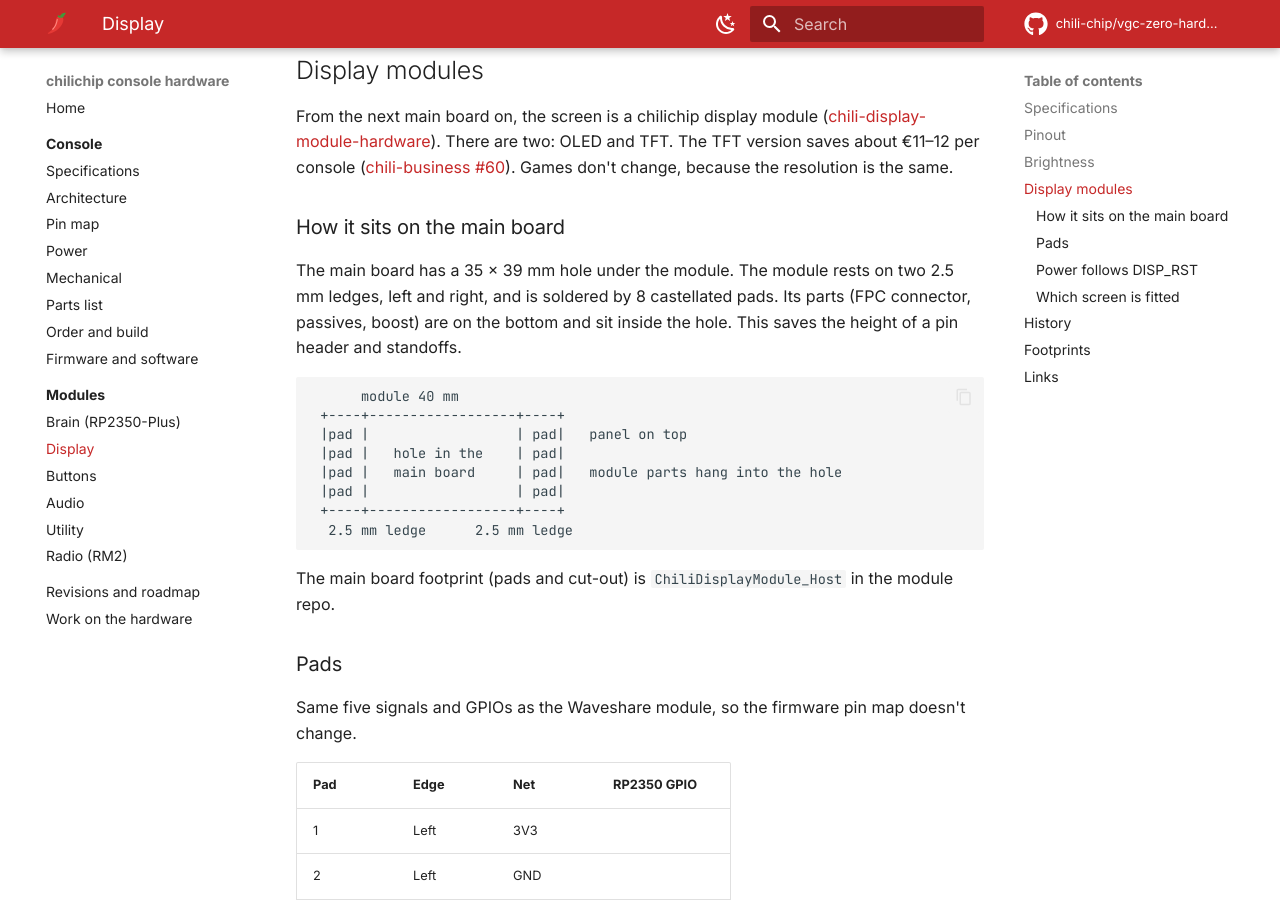
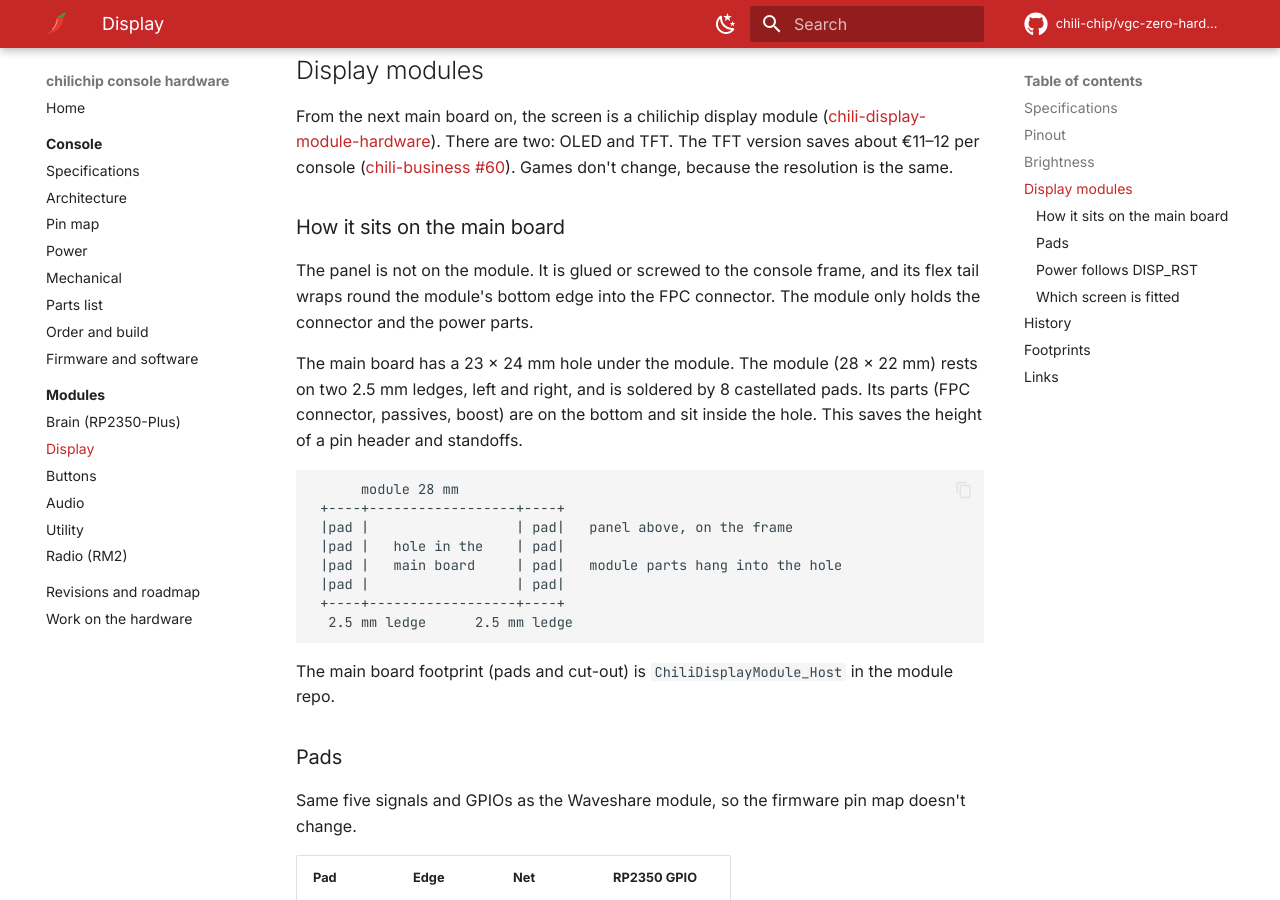
Before and after one commit to chili-chip/vgc-zero-hardware, an MkDocs documentation site: the page built from docs/modules/display.md, in a window 1280 px wide and 900 px high, scrolled down 2100 px. Built offline with MkDocs 1.6.1 and Material for MkDocs 9.7.7, drawn with Linux system fonts in a browser that asks for light colours; comment, search, counter and statistics services are not loaded; some of the changed text lies outside the part shown.

Commit message:
Docs: 28 x 22 mm display modules, panel on the frame (#41)

````diff
--- a/docs/modules/display.md
+++ b/docs/modules/display.md
@@ -9,7 +9,7 @@ The console comes in two versions: **OLED** and **TFT** ([#41](https://github.co
 | Resolution | 128 × 128 | 128 × 128 | 128 × 128 |
 | Light | Self-lit pixels | Self-lit pixels | LED backlight |
 | Connection | 7-pin 2.54 mm header | 8 castellated pads | 8 castellated pads |
-| Size | 44.5 × 37 mm, four holes | 40 × 37 mm, sits in a hole in the main board | Same as the OLED module |
+| Size | 44.5 × 37 mm, four holes | 28 × 22 mm, sits in a hole in the main board | Same as the OLED module |
 | Design files | Waveshare | [chili-display-module-hardware](https://github.com/chili-chip/chili-display-module-hardware) | Same repo |
 
 The sections below up to [Display modules](#display-modules) describe the Waveshare module on board v3.0.0.
@@ -56,12 +56,14 @@ From the next main board on, the screen is a chilichip display module ([chili-di
 
 ### How it sits on the main board
 
-The main board has a 35 × 39 mm hole under the module. The module rests on two 2.5 mm ledges, left and right, and is soldered by 8 castellated pads. Its parts (FPC connector, passives, boost) are on the bottom and sit inside the hole. This saves the height of a pin header and standoffs.
+The panel is not on the module. It is glued or screwed to the console frame, and its flex tail wraps round the module's bottom edge into the FPC connector. The module only holds the connector and the power parts.
+
+The main board has a 23 × 24 mm hole under the module. The module (28 × 22 mm) rests on two 2.5 mm ledges, left and right, and is soldered by 8 castellated pads. Its parts (FPC connector, passives, boost) are on the bottom and sit inside the hole. This saves the height of a pin header and standoffs.
 
 ```
-      module 40 mm
+      module 28 mm
  +----+------------------+----+
- |pad |                  | pad|   panel on top
+ |pad |                  | pad|   panel above, on the frame
  |pad |   hole in the    | pad|
  |pad |   main board     | pad|   module parts hang into the hole
  |pad |                  | pad|
````
